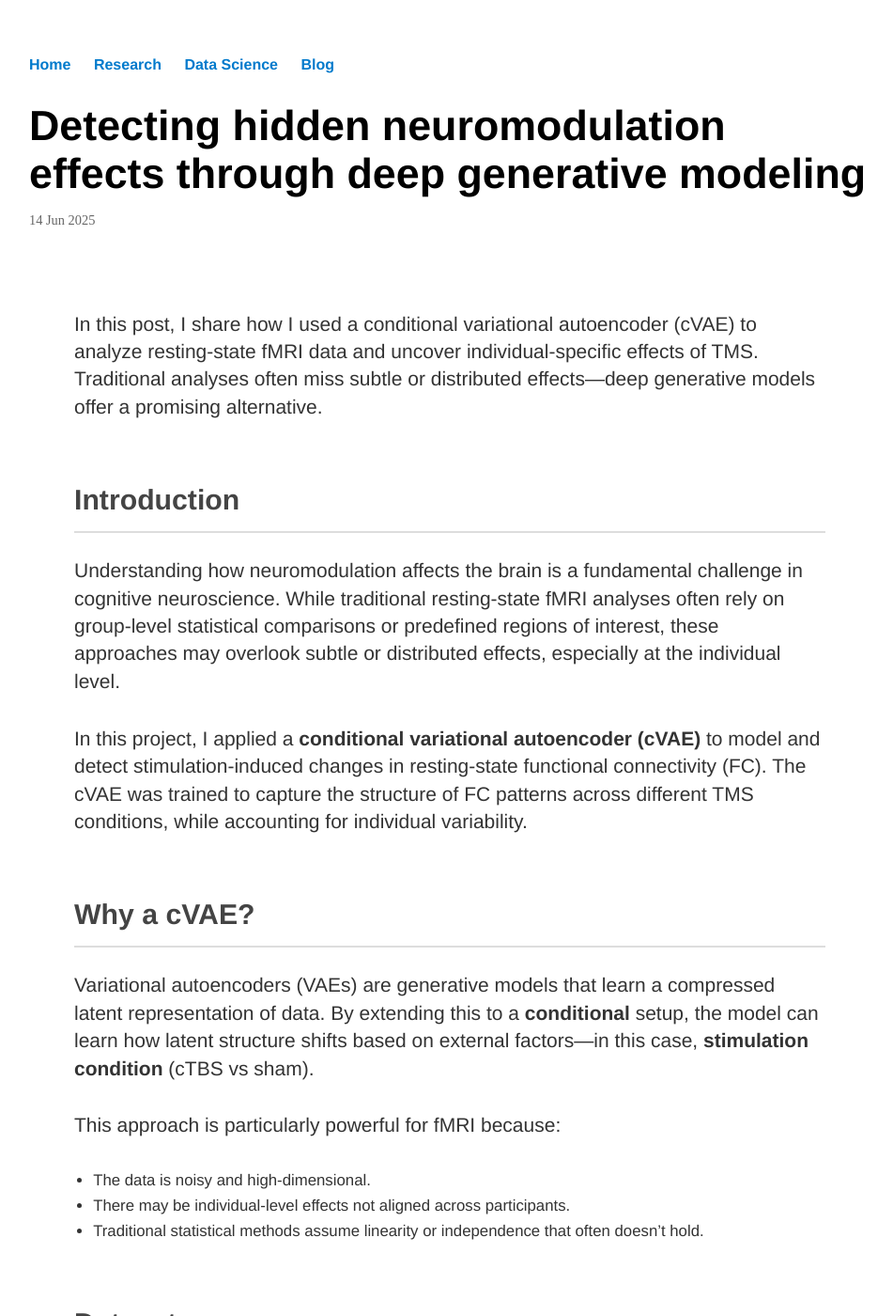
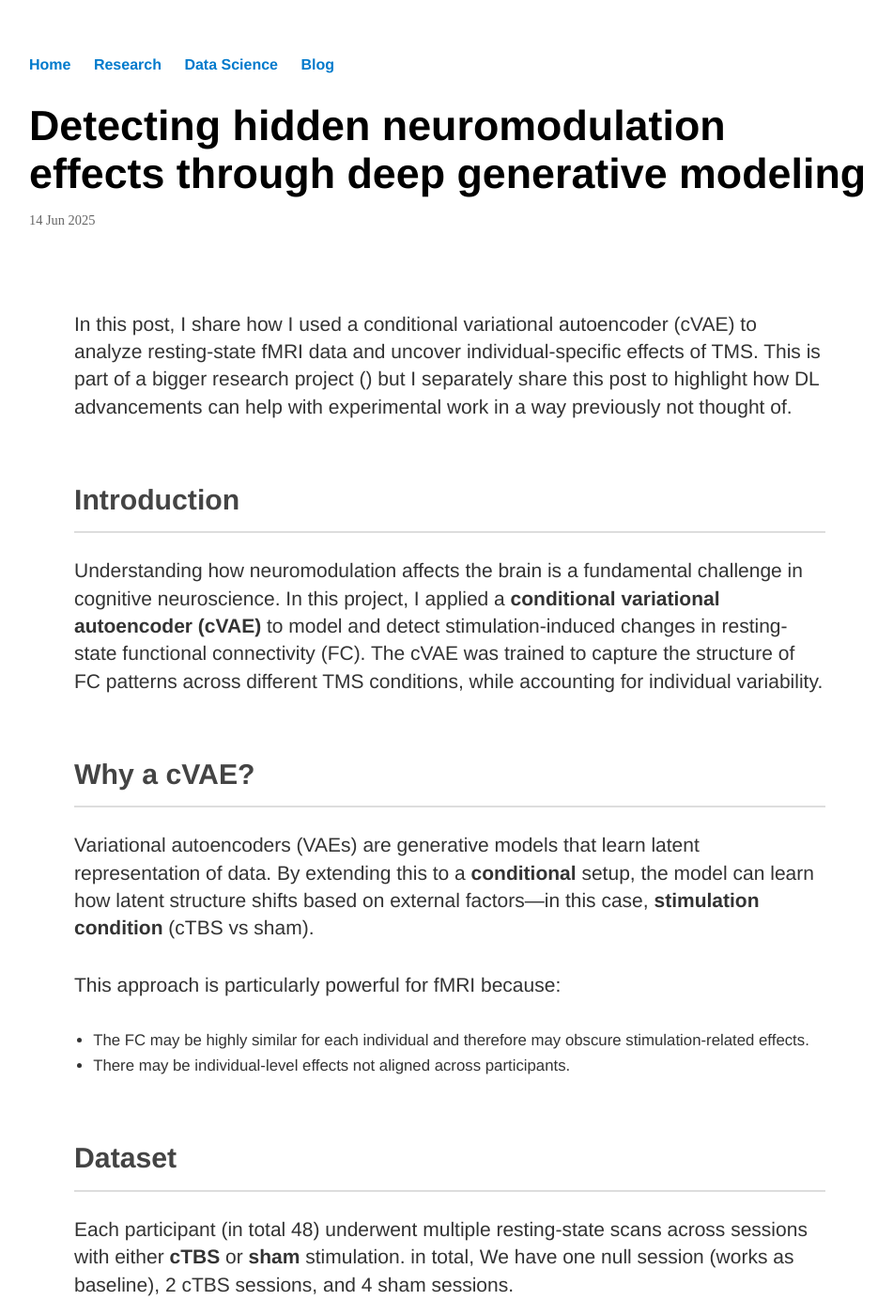
Before and after one commit to QingfangLiu/qingfangliu.github.io, a Jekyll site: the page built from blog/cvae-neuromodulation.md, in a window 1280 px wide and 1400 px high. Shown: the whole window at 94% size, without its empty margins (161-1112 px from the left). Built offline with Jekyll 4.4.1, drawn with Linux system fonts in a browser that asks for light colours; some of the changed text lies outside the part shown.

Commit message:
edit cVAE

```diff
--- a/blog/cvae-neuromodulation.md
+++ b/blog/cvae-neuromodulation.md
@@ -5,28 +5,25 @@ date: 2025-06-14
 tags: [neuroscience, deep learning, fMRI, TMS, cVAE]
 ---
 
-In this post, I share how I used a conditional variational autoencoder (cVAE) to analyze resting-state fMRI data and uncover individual-specific effects of TMS. Traditional analyses often miss subtle or distributed effects—deep generative models offer a promising alternative.
+In this post, I share how I used a conditional variational autoencoder (cVAE) to analyze resting-state fMRI data and uncover individual-specific effects of TMS. This is part of a bigger research project () but I separately share this post to highlight how DL advancements can help with experimental work in a way previously not thought of.
 
 
 ## Introduction
 
-Understanding how neuromodulation affects the brain is a fundamental challenge in cognitive neuroscience. While traditional resting-state fMRI analyses often rely on group-level statistical comparisons or predefined regions of interest, these approaches may overlook subtle or distributed effects, especially at the individual level.
-
-In this project, I applied a **conditional variational autoencoder (cVAE)** to model and detect stimulation-induced changes in resting-state functional connectivity (FC). The cVAE was trained to capture the structure of FC patterns across different TMS conditions, while accounting for individual variability.
+Understanding how neuromodulation affects the brain is a fundamental challenge in cognitive neuroscience. In this project, I applied a **conditional variational autoencoder (cVAE)** to model and detect stimulation-induced changes in resting-state functional connectivity (FC). The cVAE was trained to capture the structure of FC patterns across different TMS conditions, while accounting for individual variability.
 
 ## Why a cVAE?
 
-Variational autoencoders (VAEs) are generative models that learn a compressed latent representation of data. By extending this to a **conditional** setup, the model can learn how latent structure shifts based on external factors—in this case, **stimulation condition** (cTBS vs sham).
+Variational autoencoders (VAEs) are generative models that learn latent representation of data. By extending this to a **conditional** setup, the model can learn how latent structure shifts based on external factors—in this case, **stimulation condition** (cTBS vs sham).
 
 This approach is particularly powerful for fMRI because:
 
-- The data is noisy and high-dimensional.
+- The FC may be highly similar for each individual and therefore may obscure stimulation-related effects.
 - There may be individual-level effects not aligned across participants.
-- Traditional statistical methods assume linearity or independence that often doesn’t hold.
 
 ## Dataset
 
-Each participant underwent multiple resting-state scans across sessions with either **cTBS** or **sham** stimulation. We have one null session (works as baseline), 2 cTBS sessions, and 4 sham sessions.
+Each participant (in total 48) underwent multiple resting-state scans across sessions with either **cTBS** or **sham** stimulation. in total, We have one null session (works as baseline), 2 cTBS sessions, and 4 sham sessions.
 
 
 ## Preprocessing
--- a/blog/index.html
+++ b/blog/index.html
@@ -8,7 +8,7 @@ title: Blog
   <h1 style="margin-bottom: 1.5rem;">My Blog</h1>
 
   <div class="blog-card" style="margin-bottom: 1rem; padding: 1rem 1.5rem; border-left: 4px solid #007acc; background: #f9f9f9; box-shadow: 0 1px 3px rgba(0,0,0,0.05); display: flex; justify-content: space-between; align-items: center;">
-    <a href="/blog/cvae-neuromodulation.html" style="color: #007acc; text-decoration: none; font-weight: 600;">Using cVAE to Identify Effects of Neuromodulation</a>
+    <a href="/blog/cvae-neuromodulation.html" style="color: #007acc; text-decoration: none; font-weight: 600;">Detecting hidden neuromodulation effects through deep generative modeling</a>
     <span style="color: #666; font-size: 0.9rem;">June 14, 2025</span>
   </div>
 
```
